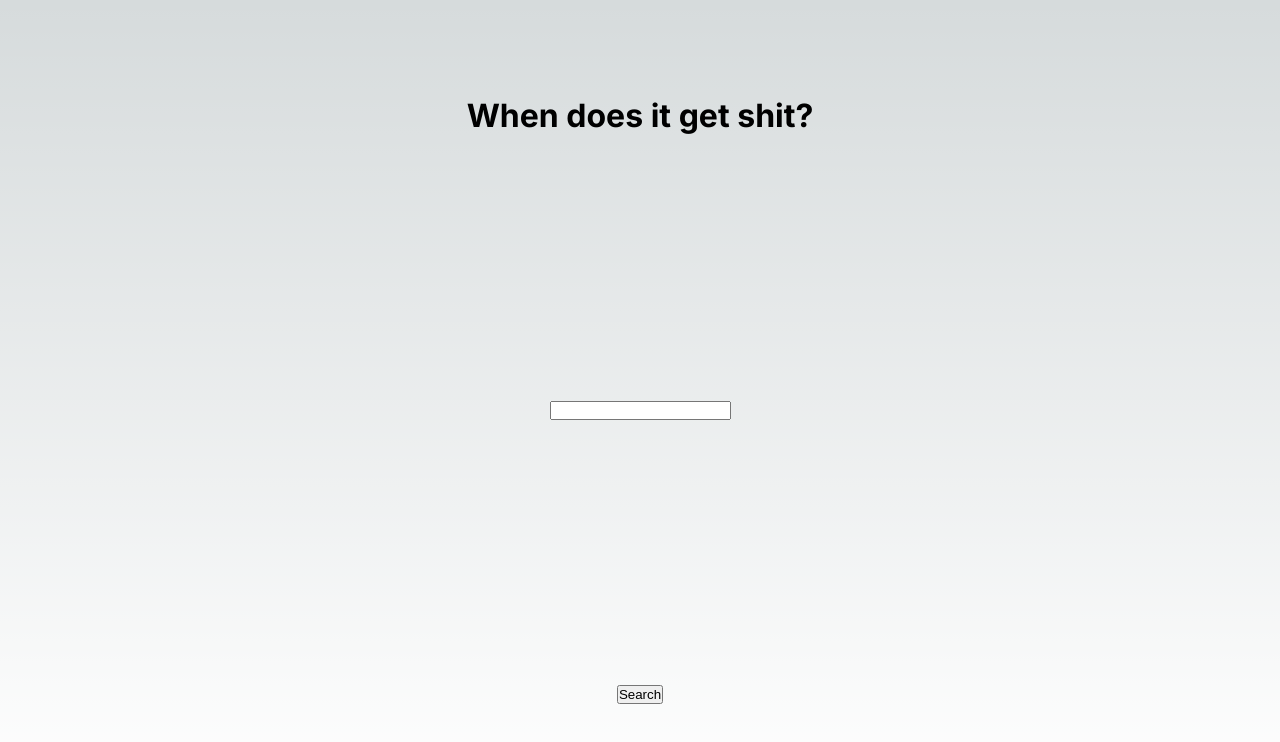
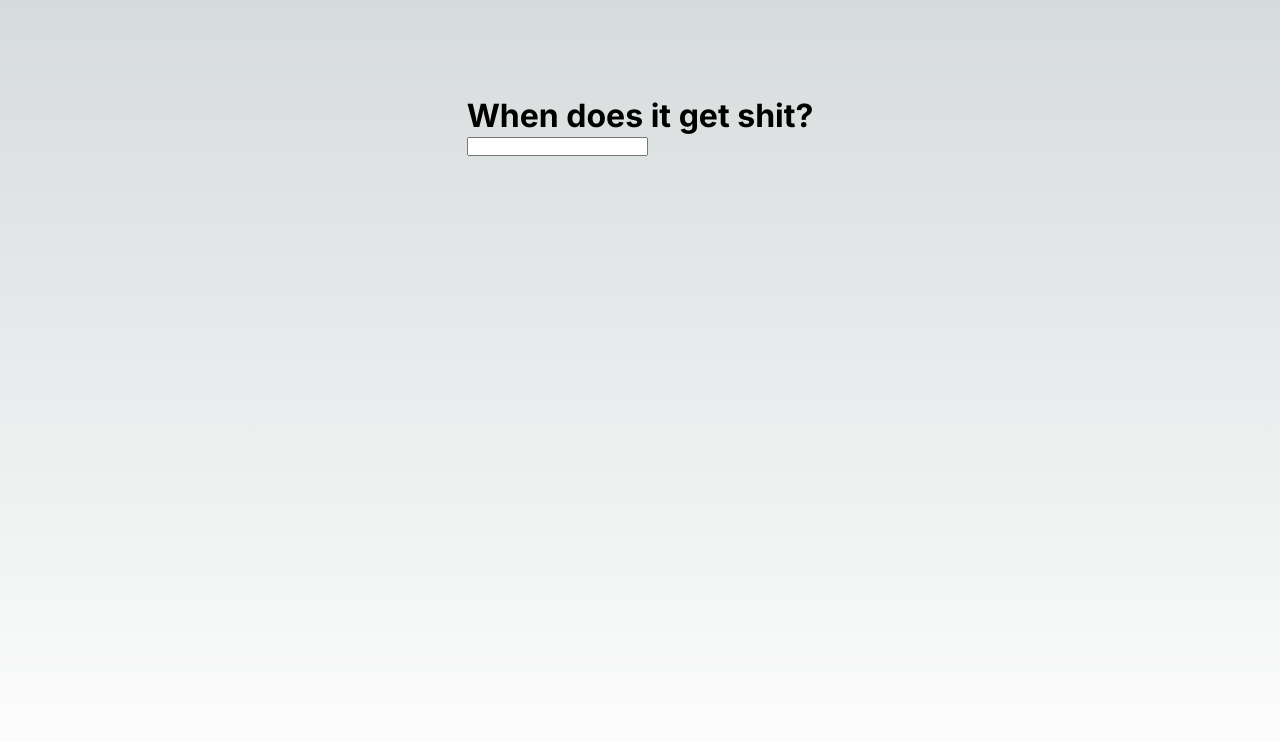
Before and after one commit to ollypolly/whendoesitgetshit, a Next.js app: page / in a window 1280 px wide. Shown: the top 742 px of the page. Built offline with nearby package versions, Linux system fonts and the light colour scheme.

Commit message:
Add rendering of search results

```diff
--- a/src/api/constants.ts
+++ b/src/api/constants.ts
@@ -1,2 +1,3 @@
 export const API_BASE = "https://api.themoviedb.org";
 export const API_TV = `${API_BASE}/3/tv`;
+export const API_TV_SEARCH = `${API_BASE}/3/search/tv`;
--- /dev/null
+++ b/src/api/getSearchResults.ts
@@ -0,0 +1,17 @@
+import axios from "axios";
+import { API_TV_SEARCH } from "./constants";
+import { ShowSearchResults } from "@/app/page";
+
+export const getSearchResults = async (searchTerm: string) => {
+  const searchResults = await axios.get(`${API_TV_SEARCH}`, {
+    headers: {
+      "Content-Type": "application/json",
+      Authorization: `Bearer ${process.env.REACT_APP_TMDB_API_KEY}`,
+    },
+    params: {
+      query: searchTerm,
+    },
+  });
+
+  return searchResults.data as ShowSearchResults;
+};
--- a/src/app/page.tsx
+++ b/src/app/page.tsx
@@ -8,21 +8,43 @@ import { Input } from "@/ui/input";
 import { useEffect, useMemo, useState } from "react";
 import { Season } from "@/api/getShowDetails";
 import debouce from "lodash.debounce";
+import { getSearchResults } from "@/api/getSearchResults";
 
 type Show = {
+  adult: boolean;
+  backdrop_path: string;
+  first_air_date: string;
+  genre_ids: number[];
   id: number;
   name: string;
+  origin_country: string[];
+  original_language: string;
+  original_name: string;
+  overview: string;
+  popularity: number;
+  poster_path: string;
+  vote_average: number;
+  vote_count: number;
 };
 
-type ShowSearchResult = Show[];
+export type ShowSearchResults = {
+  page: number;
+  results: Show[];
+  total_pages: number;
+  total_results: number;
+};
 
 export default function Home() {
-  const handleClick = async () => {
-    const seasonRatings = await getSeasons(seasonId);
+  const handleClick = async (show?: Show) => {
+    if (!show) {
+      return;
+    }
+
+    setShow(show);
+
+    const seasonRatings = await getSeasons(show.id);
 
     const maxDropoffSeason = getDropoff(seasonRatings);
-
-    console.log(maxDropoffSeason);
 
     if (maxDropoffSeason) {
       setDropoffSeason(maxDropoffSeason);
@@ -31,10 +53,16 @@ export default function Home() {
     }
   };
 
-  const handleSearch = (event: React.ChangeEvent<HTMLInputElement>) => {
+  const handleSearch = async (event: React.ChangeEvent<HTMLInputElement>) => {
     setSearchTerm(event.target.value);
 
-    console.log(event.target.value);
+    const searchResults = await getSearchResults(event.target.value);
+    setSearchResults(searchResults?.results);
+
+    if (searchTerm === "") {
+      setDropoffSeason(undefined);
+      setShow(undefined);
+    }
   };
 
   const debouncedResults = useMemo(() => {
@@ -49,25 +77,40 @@ export default function Home() {
 
   const renderSearchResults = () => {
     return searchResults?.map((show) => (
-      <button key={show.id}>{show.name}</button>
+      <button
+        style={{
+          padding: "10px",
+          margin: "10px",
+        }}
+        onClick={() => handleClick(show)}
+        key={show.id}
+      >
+        {show.name}
+      </button>
     ));
   };
 
-  const [seasonId, setSeasonId] = useState<number>(615);
   const [dropoffSeason, setDropoffSeason] = useState<Season | undefined>();
 
   const [searchTerm, setSearchTerm] = useState<string>("");
+  const [show, setShow] = useState<Show | undefined>();
   const [searchResults, setSearchResults] = useState<Show[] | undefined>();
 
   return (
     <main className={styles.main}>
-      <h1 className={styles.title}>When does it get shit?</h1>
-      <Input onChange={debouncedResults} />
+      <div>
+        <h1 className={styles.title}>When does it get shit?</h1>
+
+        {!!dropoffSeason ? (
+          <h2>
+            {show?.name} gets shit in season {dropoffSeason.season_number}
+          </h2>
+        ) : (
+          show && <h2>{show?.name} is consistent through it's run</h2>
+        )}
+        <Input onChange={debouncedResults} />
+      </div>
       {renderSearchResults()}
-      {dropoffSeason !== undefined && (
-        <p>It gets shit in season {dropoffSeason.season_number}</p>
-      )}
-      <Button onClick={handleClick}>Search</Button>
     </main>
   );
 }
--- a/src/lib/getDropoff.ts
+++ b/src/lib/getDropoff.ts
@@ -38,6 +38,9 @@ export const getDropoff = (seasons: Season[]): Season | undefined => {
     );
   }
 
-  console.log(maxDropoffSeason, "maxDropoffSeason");
-  return seasons.find((season) => season.season_number === maxDropoffSeason);
+  const dropoffSeason = seasons.find(
+    (season) => season.season_number === maxDropoffSeason
+  );
+
+  return dropoffSeason ? dropoffSeason : undefined;
 };
```
